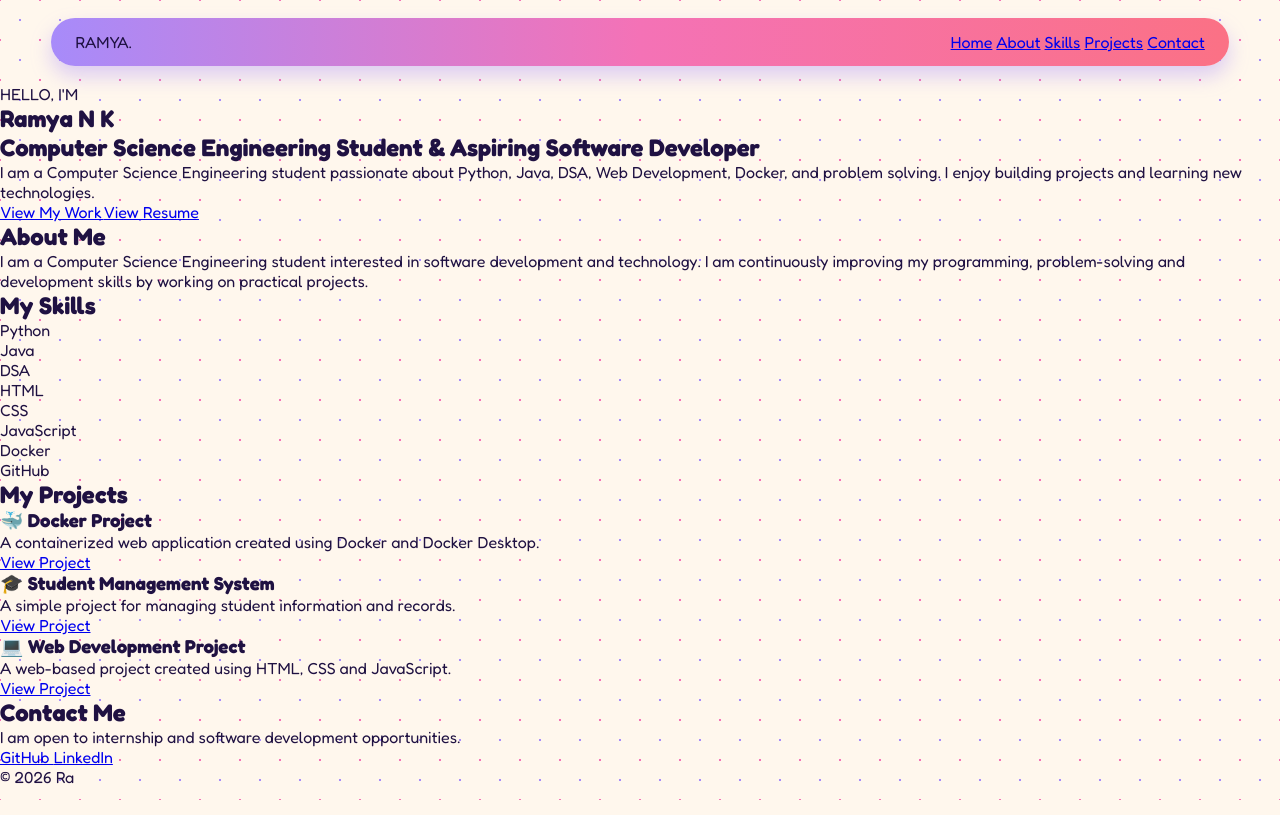
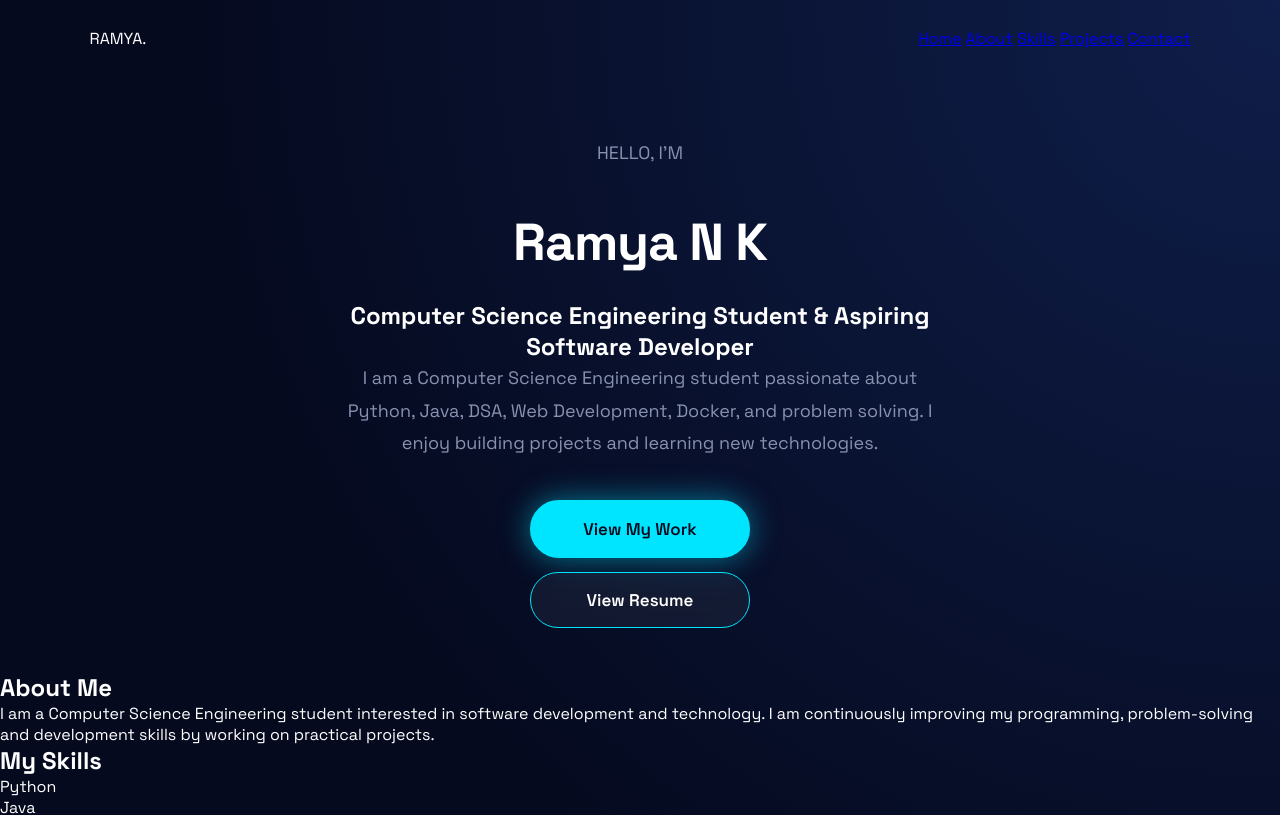
Before and after one commit to ramyankramya45-cmd/ramya-portfolio, a plain HTML site: page index.html in a window 1280 px wide. Shown: the top 815 px of the page. Drawn offline with Linux system fonts and the light colour scheme.

Commit message:
Update style.css

```diff
--- a/style.css
+++ b/style.css
@@ -1,19 +1,106 @@
-@import url('https://fonts.googleapis.com/css2?family=Fredoka:wght@400;600;700&display=swap');
-*{margin:0;padding:0;box-sizing:border-box;font-family:'Fredoka',sans-serif}
+@import url('https://fonts.googleapis.com/css2?family=Space+Grotesk:wght@400;600;700&display=swap');
+*{margin:0;padding:0;box-sizing:border-box;font-family:'Space Grotesk',sans-serif}
 body{
-  background:#fff7ed;
-  background-image: radial-gradient(#a78bfa 1.5px, transparent 1.5px), radial-gradient(#f472b6 1.5px, transparent 1.5px);
-  background-size: 40px 40px;
-  background-position: 0 0, 20px 20px;
-  color:#1f1142;
+  background:#050a1f;
+  background: radial-gradient(ellipse at top right, #0f1e4a 0%, #050a1f 60%);
+  color:white;
+  min-height:100vh;
+  overflow-x:hidden;
 }
 
-/* COLORFUL NAVBAR */
+/* TOP NAME - AMULYA. style */
 nav{
+  padding:28px 7%;
+  background:transparent;
   display:flex;justify-content:space-between;align-items:center;
-  padding:14px 24px;margin:18px 4%;border-radius:100px;
-  background:linear-gradient(90deg,#a78bfa,#f472b6,#fb7185);
-  box-shadow:0 10px 20px rgba(167,139,250,0.4);
-  position:sticky;top:16px;z-index:99;
 }
-nav h1{color:white;font-size:22px;font-weight:700
+nav h1{
+  font-size:38px;font-weight:800;letter-spacing:1px;color:white;
+}
+nav ul{list-style:none;display:flex;gap:20px}
+nav ul li a{
+  text-decoration:none;color:#8892b0;font-size:15px;
+  transition:0.3s;
+}
+nav ul li a:hover{color:#00e5ff}
+
+/* HERO - Center like photo */
+.hero{
+  text-align:center;
+  padding:60px 8% 30px 8%;
+  max-width:800px;margin:0 auto;
+}
+.hero h1{
+  font-size:52px;font-weight:800;margin-bottom:25px;
+  color:white;letter-spacing:-1px;
+}
+.hero p{
+  color:#8892b0;font-size:18px;line-height:1.8;
+  max-width:600px;margin:0 auto 40px auto;
+}
+
+/* BUTTONS - EXACT like photo */
+.btn{
+  display:block;
+  width:220px;
+  margin:14px auto;
+  padding:16px 30px;
+  border-radius:50px;
+  text-decoration:none;
+  font-weight:600;
+  font-size:17px;
+  text-align:center;
+  transition:0.3s;
+}
+.btn:first-of-type{
+  background:#00e5ff;
+  color:#050a1f;
+  box-shadow:0 0 30px rgba(0,229,255,0.5);
+  border:2px solid #00e5ff;
+}
+.btn:first-of-type:hover{
+  box-shadow:0 0 50px rgba(0,229,255,0.8);
+  transform:scale(1.05);
+}
+.btn:last-of-type{
+  background:rgba(255,255,255,0.05);
+  color:white;
+  border:1.5px solid #00e5ff;
+  backdrop-filter:blur(10px);
+}
+.btn:last-of-type:hover{
+  background:rgba(0,229,255,0.1);
+}
+
+/* PROFILE IMAGE - Glowing circles like photo */
+.project-container, .skills, .section-title, footer{
+  /* keep your projects below */
+}
+.hero-image-wrapper{
+  position:relative;
+  width:320px;height:320px;
+  margin:80px auto 50px auto;
+  display:flex;justify-content:center;align-items:center;
+}
+/* If you don't have image div, this will style your img tag */
+.hero img, .profile-img{
+  width:200px;height:200px;
+  border-radius:50%;
+  object-fit:cover;
+  border:4px solid transparent;
+  background: linear-gradient(#050a1f,#050a1f) padding-box,
+              linear-gradient(90deg,#00e5ff,#3b82f6) border-box;
+  box-shadow:0 0 40px rgba(0,229,255,0.6), 0 0 80px rgba(59,130,246,0.4);
+  position:relative;z-index:3;
+}
+/* Glowing rings */
+.hero-image-wrapper::before{
+  content:'';
+  position:absolute;
+  width:260px;height:260px;
+  border:1px solid rgba(0,229,255,0.3);
+  border-radius:50%;
+  animation: spin 8s linear infinite;
+}
+.hero-image-wrapper::after{
+  content:'';
```
